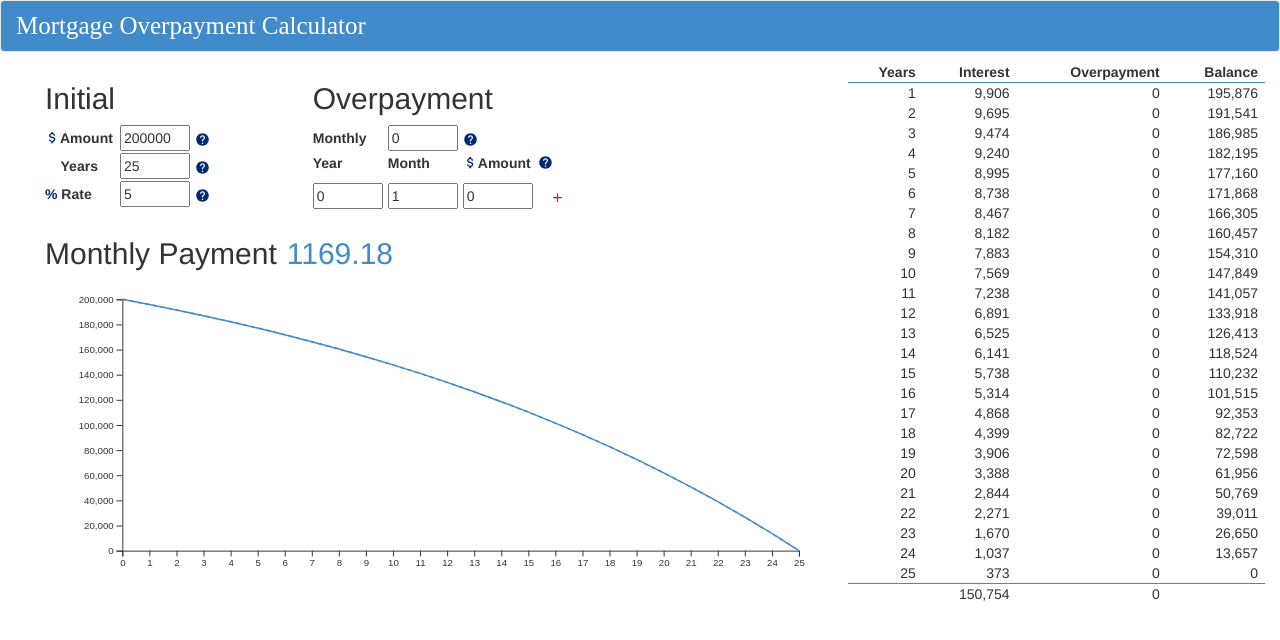
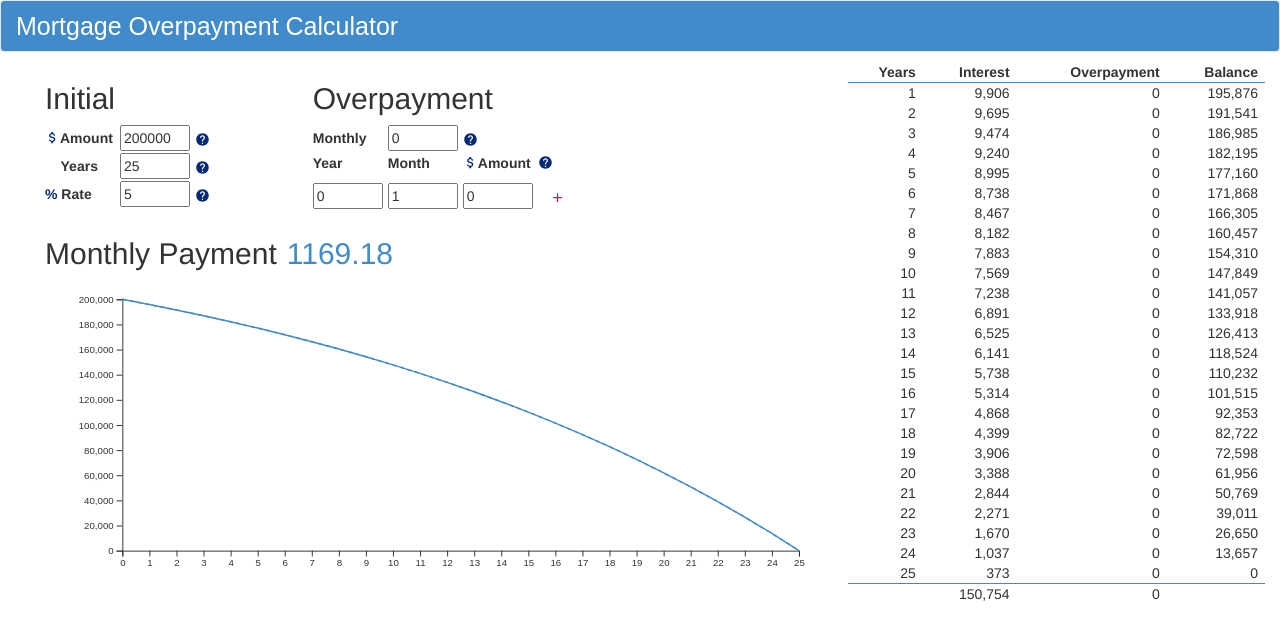
Before and after one commit to paulhoughton/mortgage, a React (Create React App) app: page / in a window 1280 px wide. Shown: the top 640 px of the page. Built offline with nearby package versions, Linux system fonts and the light colour scheme; the HTML template or start-up script is replaced by a standard one.

Commit message:
changed topic font style

```diff
--- a/src/App.js
+++ b/src/App.js
@@ -51,7 +51,7 @@ export default () => {
         <div>
             <nav className="navbar navbar-default">
                 <div className="navbar-header">
-                    <div className="navbar-brand" style={{fontFamily: 'Times New Roman', fontSize: 25}}>
+                    <div className="navbar-brand" style={{fontFamily: 'Arial', fontSize: 25}}>
                         Mortgage Overpayment Calculator
                     </div>
                 </div>
```
